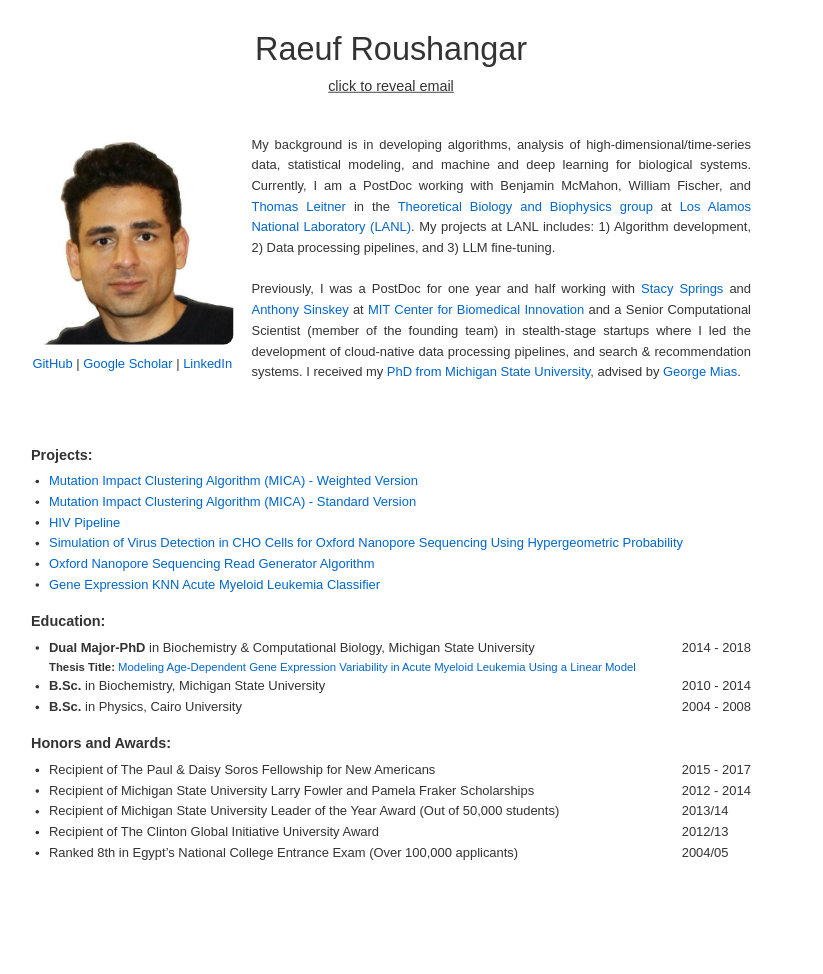
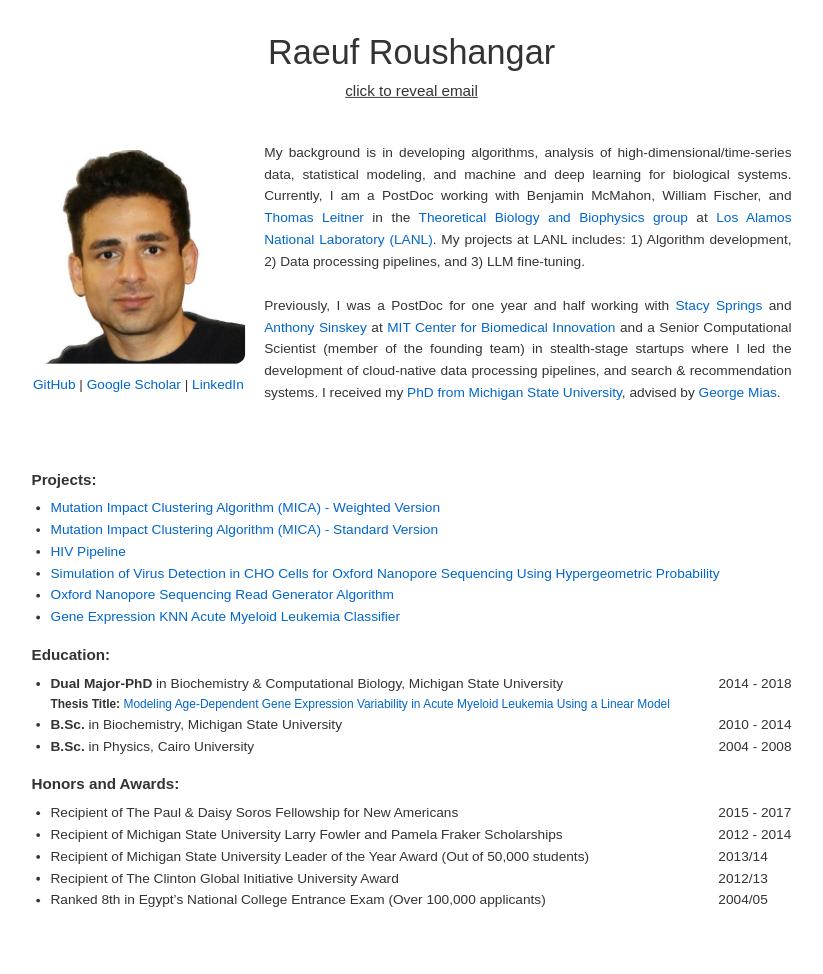
Before and after one commit to raeufroushangar/raeufroushangar.com, a Jekyll site: the page built from index.html, in a window 1280 px wide. Shown: the whole page, without its empty margins (208-1031 px from the left). Built offline with Jekyll 4.4.1, drawn with Linux system fonts in a browser that asks for light colours.

Commit message:
Update page zoom.

```diff
--- a/assets/css/style.css
+++ b/assets/css/style.css
@@ -51,6 +51,6 @@ nav a:hover {
 }
 
 body {
-  transform: scale(.90); /* Adjust zoom */
+  transform: scale(.95); /* Adjust zoom */
   transform-origin: 0 0;
 }
```
